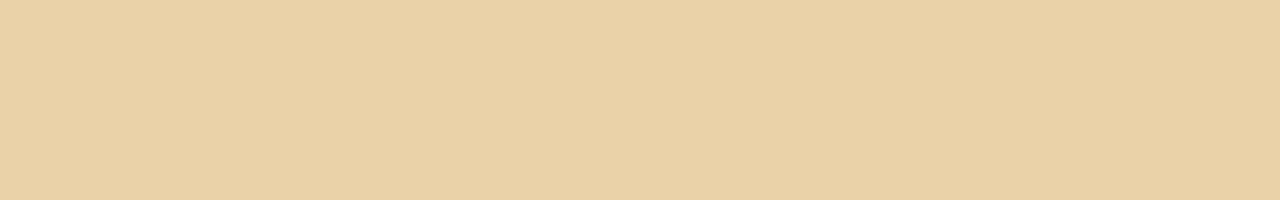
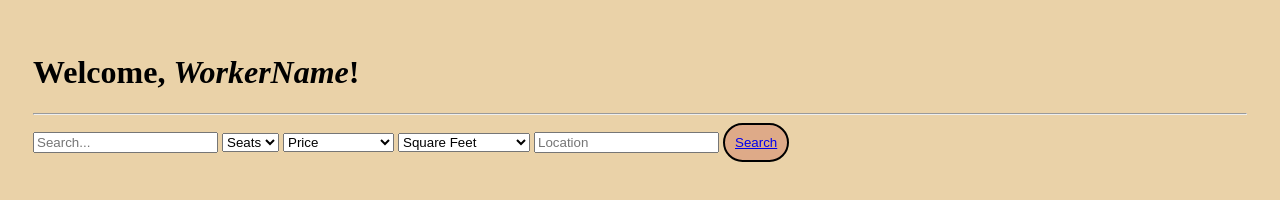
Before and after one commit to tylerhays987/FinalprojectSODV1201, a plain HTML site: page FinalProject/html/2_coWorker.html in a window 1280 px wide. Drawn offline with Linux system fonts and the light colour scheme; files that its build step writes are made by us from their sources.

Commit message:
Update 2_coWorker.html

```diff
--- a/FinalProject/html/2_coWorker.html
+++ b/FinalProject/html/2_coWorker.html
@@ -4,11 +4,52 @@
         <meta charset="UTF-8">
         <meta name="viewport" content="width=device-width, initial-scale=1.0">
         <title>Coworker</title>
-    <link rel="stylesheet" href="styles.css">
+        <link rel="stylesheet" href="../css/styles.css">
         <script src = ""> </script>
     </head>
 
     <body>
+        <h1>Welcome, <i>WorkerName</i>!</h1> <!-- change from "workername" to the users name -->
+        <hr>
+        <div class="searchBar">
+            <form>
+                <input type="text" placeholder="Search..." name="search" id="searchBar">
+
+                <select name="seats" id="dropdown">
+                    <option value="placeholder">Seats</option>
+                    <option value="1">1</option>
+                    <option value="2">2</option>
+                    <option value="3">3</option>
+                    <option value="4">4</option>
+                    <option value="5">5</option>
+                    <option value="6">6</option>
+                </select>
+
+                <select name="price" id="dropdown">
+                    <option value="placeholder">Price</option>
+                    <option value="1">Under $30</option>
+                    <option value="2">$30 to $40</option>
+                    <option value="3">$40 to $50</option>
+                    <option value="4">$50 to $60</option>
+                    <option value="5">$60 to $70</option>
+                    <option value="6">$70 and above</option>
+                </select>
+
+                <select name="sqft" id="dropdown">
+                    <option value="placeholder">Square Feet</option>
+                    <option value="1">Under 100sqft</option>
+                    <option value="2">100sqft to 150sqft</option>
+                    <option value="3">150sqft to 200sqft</option>
+                    <option value="4">200sqft to 250sqft</option>
+                    <option value="5">250sqft to 300sqft</option>
+                    <option value="6">300sqft and above</option>
+                </select>
+
+                <input type="text" placeholder="Location" name="location" id="location">
+
+                    <button type="submit" id="searchBtn"><a href="2_propertyList.html">Search</a></button>
+            </form>
+        </div>
     </body>
 
 
```
Lines whose indentation alone changed are shown as unchanged.
